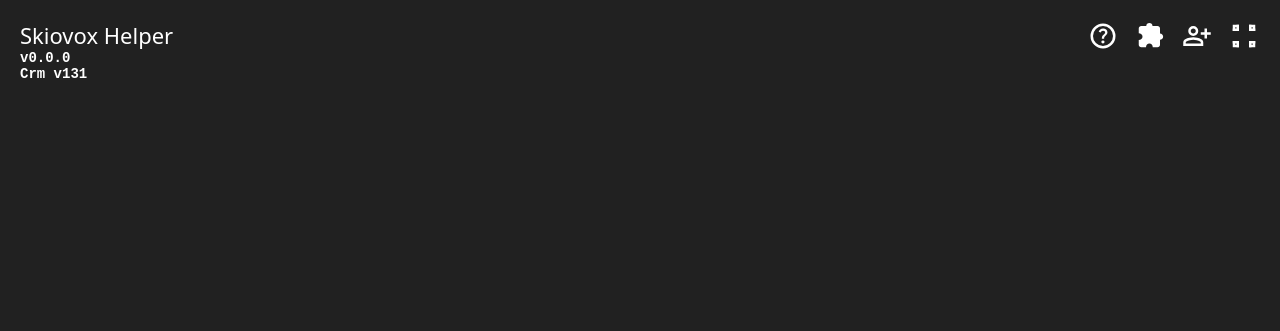
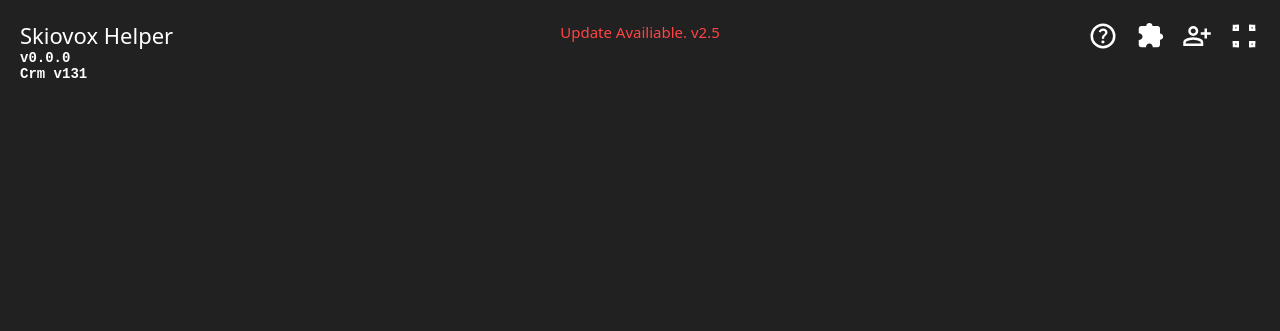
Before and after one commit to Jackseii/Skiovox, a browser extension: page new-tab/main.html in a window 1280 px wide. Shown: the top 331 px of the page. Drawn offline with Linux system fonts and the light colour scheme.

Commit message:
Added Update Check

```diff
--- a/new-tab/main.html
+++ b/new-tab/main.html
@@ -12,6 +12,7 @@
   <div class="top-left">
     <div class="name">Skiovox Helper</div> <div class="version"></div> <div class="chrome_version">108</div>
   </div>
+  <div class="top-center"><a class="update-link"href="https://github.com/Jackseii/Skiovox"></a></div>
   <div class="icon-corner top-right">
     <svg xmlns="http://www.w3.org/2000/svg" viewbox="0 -960 960 960">
       <path
@@ -32,6 +33,7 @@
         d="M240-120v-120H120v-80h200v200h-80Zm400 0v-200h200v80H720v120h-80ZM120-640v-80h120v-120h80v200H120Zm520 0v-200h80v120h120v80H640Z" />
     </svg>
   </div>
+
   <div class="center">
     <div class="date"></div>
     <div class="time"></div>
--- a/new-tab/main.js
+++ b/new-tab/main.js
@@ -12,6 +12,7 @@ const FILES_URL = "chrome://file-manager";
 const HELP_URL = "https://github.com/Jackseii/Skiovox";
 const WEBSTORE_URL = "https://chromewebstore.google.com";
 const ADDSESSION_URL = "https://accounts.google.com/signin/v2/identifier?hl=en&continue=https%3A%2F%2Fwww.google.com%2F&ec=GAlAmgQ&flowName=GlifWebSignIn&flowEntry=AddSession";
+
 
 let [
     help,
@@ -85,3 +86,32 @@ new BatteryDisplay(battery);
 new DateDisplay(date);
 new TimeDisplay(time);
 new BackgroundController(colorChange);
+
+
+async function fetchDataAsync(url) {
+    const response = await fetch(url);
+    return await response.json()
+}
+
+
+
+async function CheckForUpdate(){
+    let UpdateLink = document.querySelector('.update-link')
+    let Manifest = await fetchDataAsync("https://raw.githubusercontent.com/Jackseii/Skiovox/main/manifest.json")
+    let Version = Manifest.version.replace(/\./g, "")
+    let LocalVersion = chrome.runtime.getManifest().version.replace(/\./g, "")
+    if (Version.length < 3){
+        Version = Number(Version + "0")
+    }else{
+        Version = Number(Version)
+    }
+    if (LocalVersion.length < 3){
+        LocalVersion = Number(LocalVersion + "0")
+    }else{
+        LocalVersion = Number(LocalVersion)
+    }
+    if (Version > LocalVersion){
+        UpdateLink.textContent = "Update Availiable. v" + Manifest.version
+    }
+}
+CheckForUpdate()
--- a/new-tab/style.css
+++ b/new-tab/style.css
@@ -27,6 +27,20 @@ body {
   position: fixed;
   display: flex;
   gap: 15px;
+}
+
+.top-center {
+  position: fixed;
+  top: 32px;
+  left: 50%;
+  transform: translate(-50%, -50%);
+  color: #ff4545;
+  font-size: 15px;
+}
+
+.update-link{
+  all: unset;
+  cursor: pointer;
 }
 
 .top-right {
```
Also changed, not shown: manifest.json, 1 other file.
